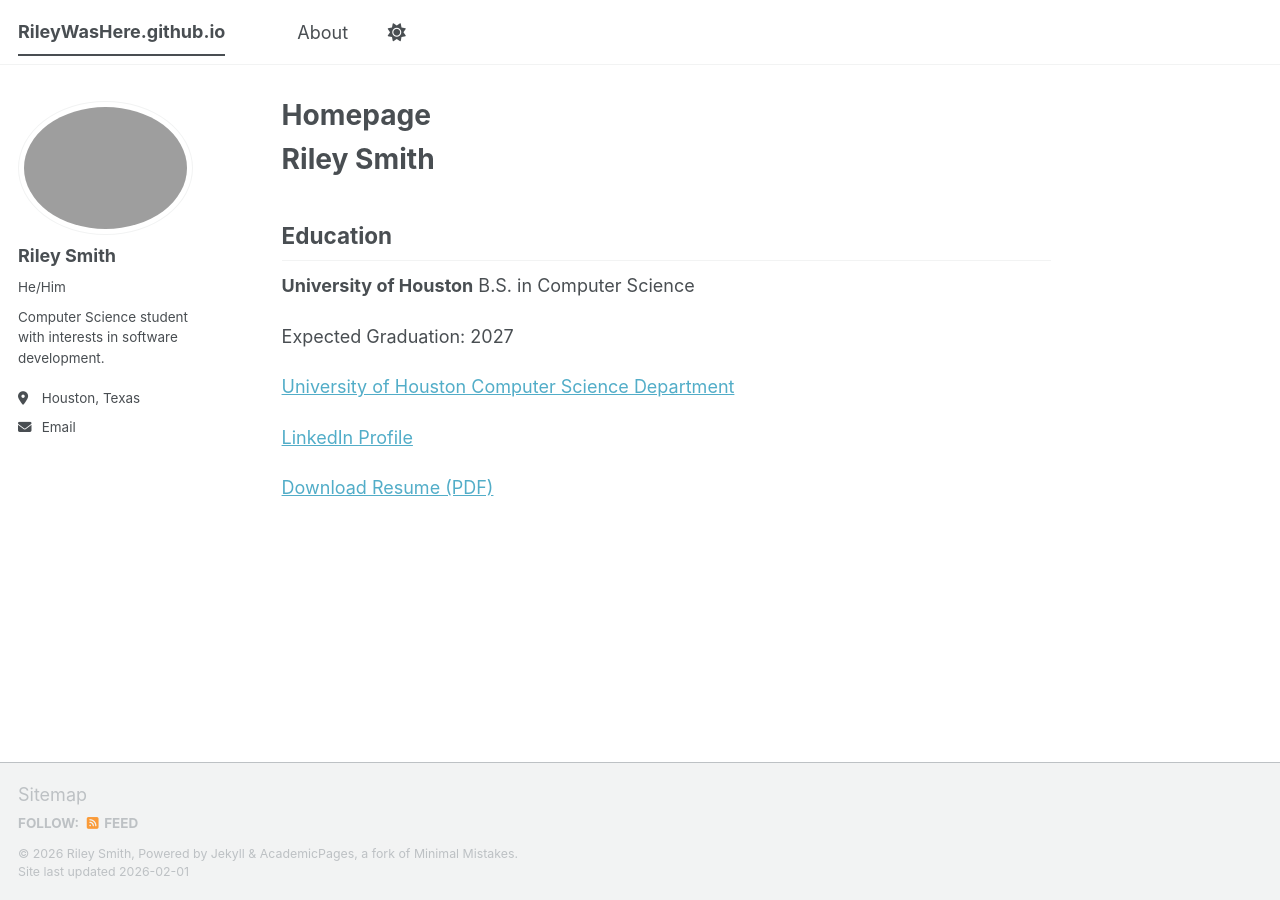
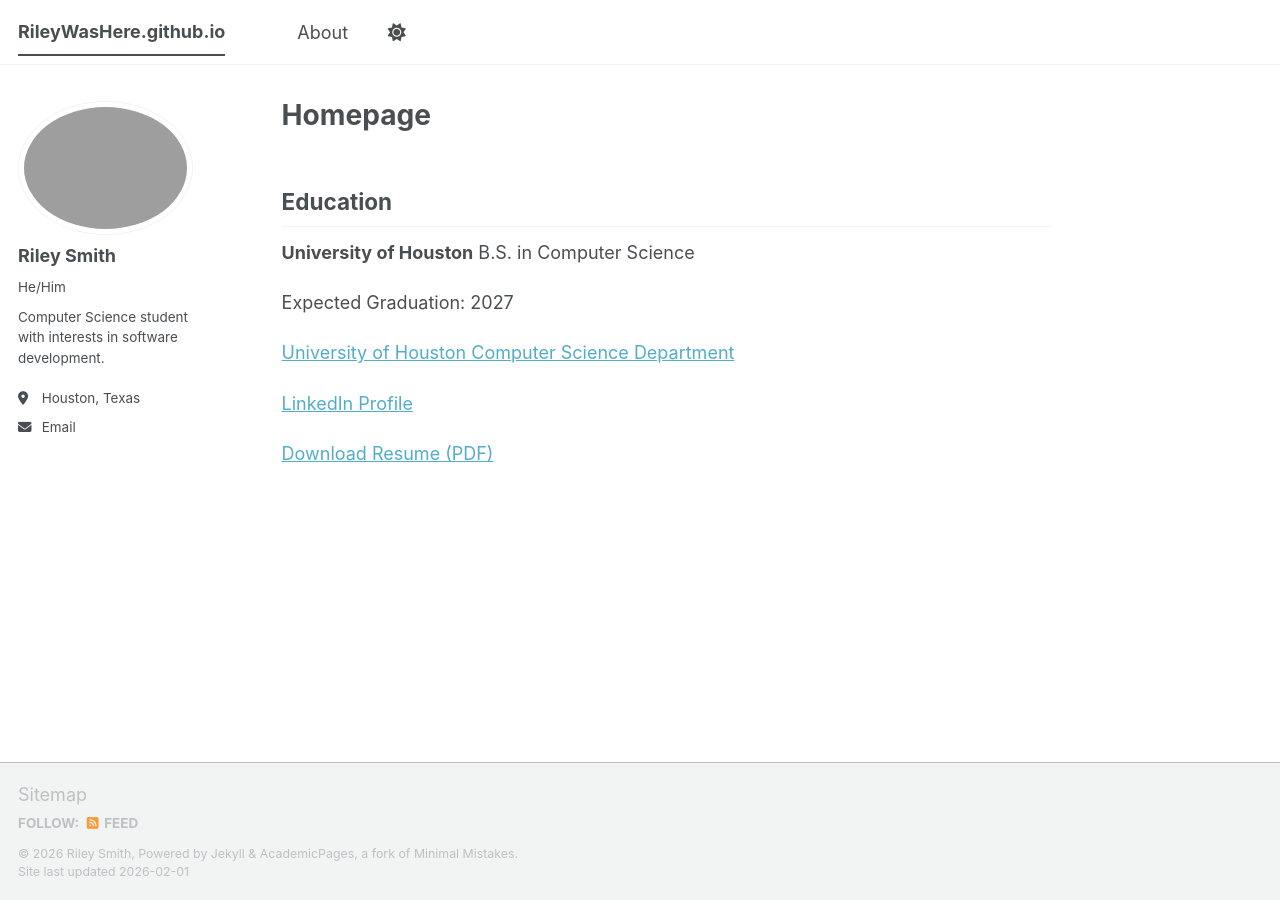
Before and after one commit to RileyWasHere/RileyWasHere.github.io, a Jekyll site: the page built from _pages/about.md, in a window 1280 px wide. Built offline with Jekyll 4.4.1, drawn with Linux system fonts in a browser that asks for light colours; a script bundle is joined from its source files by our own code; library files that are not in the unit come from our copies.

Commit message:
Remove name from about page
Removed the name 'Riley Smith' from the about page.

```diff
--- a/_pages/about.md
+++ b/_pages/about.md
@@ -6,8 +6,6 @@ redirect_from:
   - /about/
   - /about.html
 ---
-
-# Riley Smith
 
 ## Education
 **University of Houston**
```
